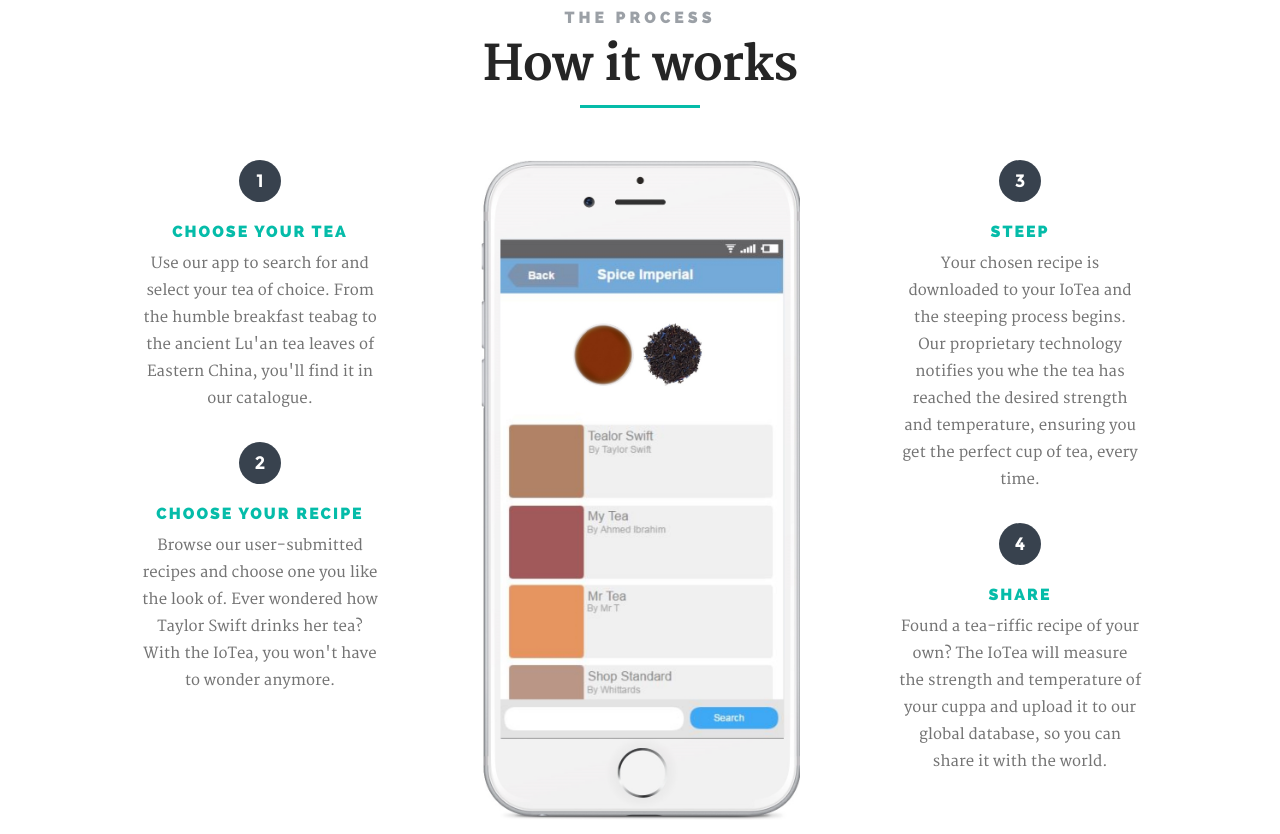
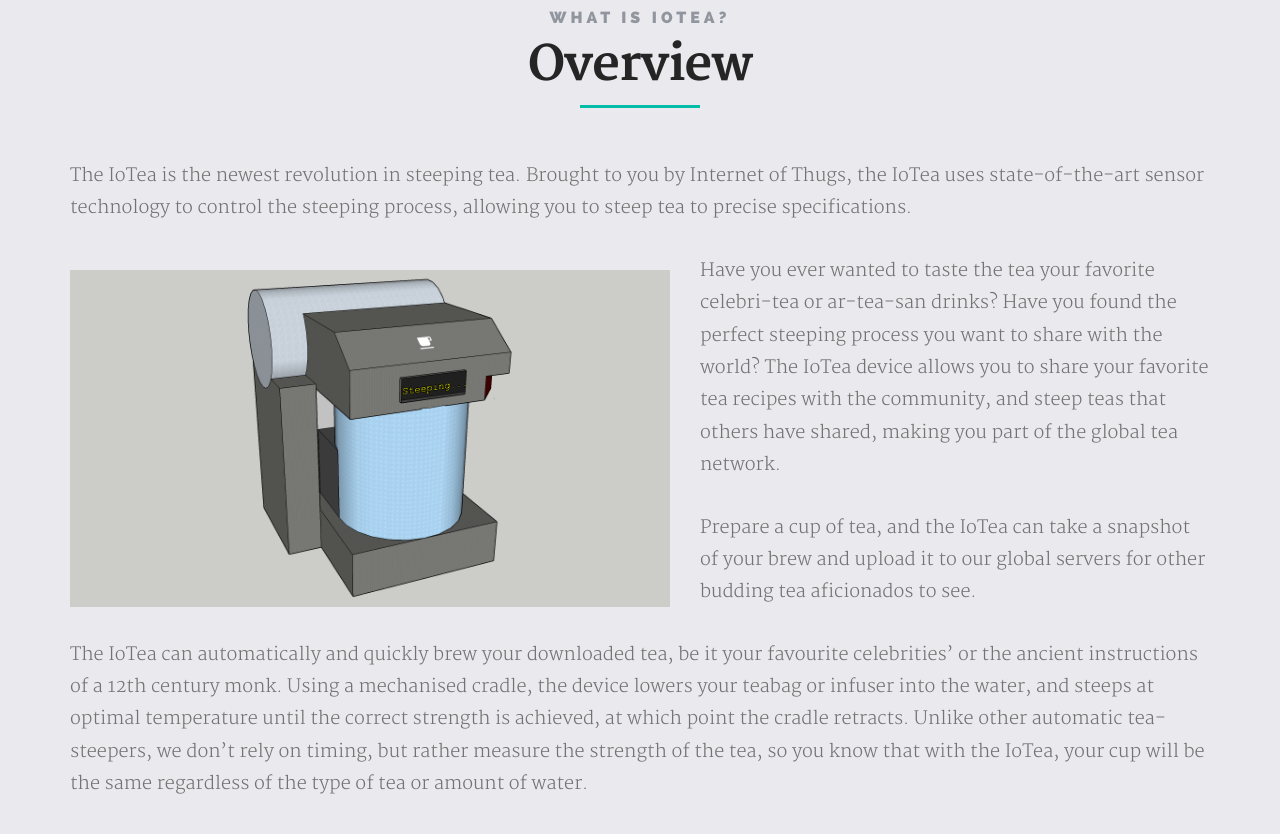
Before and after one commit to mattinmir/iotea, a plain HTML site: page website/index.html in a window 1280 px wide. Shown: the part 917-1751 px from the top of the page. Drawn offline with Linux system fonts and the light colour scheme; files whose address does not match are found by name.

Commit message:
added overview section

```diff
--- a/website/index.html
+++ b/website/index.html
@@ -21,6 +21,15 @@
    <link rel="stylesheet" href="css/main.css">
    <link rel="stylesheet" href="css/vendor.css">
 
+    <style type="text/css" media="screen">
+
+   	#whatisit {
+   		background: #EAE9EE;
+   		padding-top: 12rem;
+   		padding-bottom: 12rem;
+   	}
+
+   </style>
    <!-- script
    ================================================== -->
 	<script src="js/modernizr.js"></script>
@@ -46,6 +55,7 @@
 	   	<nav id="main-nav-wrap">
 				<ul class="main-navigation">
 					<li class="current"><a class="smoothscroll"  href="#intro" title="">Home</a></li>
+					<li><a class="smoothscroll"  href="#whatisit" title="">Overview</a></li>
 					<li><a class="smoothscroll"  href="#process" title="">Process</a></li>
 					<li><a class="smoothscroll"  href="#features" title="">Features</a></li>
                     <li><a class="smoothscroll" href="#testimonials" title="">Testimonials</a></li>
@@ -100,6 +110,46 @@
 	   </div> <!-- /video-popup -->
 
    </section> <!-- /intro -->
+
+   <!--What is IoTea? Section
+   =============================== -->
+   <section id="whatisit">
+
+   	<div class="row section-intro">
+   		<div class="col-twelve with-bottom-line">
+
+            <h5>What is IoTea?</h5>
+   			<h1>Overview</h1>
+
+   		</div>
+   	</div>
+
+
+	<div class="row">
+		<p class="lead">The IoTea is the newest revolution in steeping tea. Brought to you by Internet of Thugs,
+			the IoTea uses state-of-the-art sensor technology to control the steeping process,
+			allowing you to steep tea to precise specifications.</p>
+
+		<p class="lead"><a href="#"><img width="600px" height="139" class="pull-left" alt="sample-image" src="images/iotea_render.png"></a>
+		Have you ever wanted to taste the tea your favorite celebri-tea or ar-tea-san drinks? Have you found the perfect steeping process
+			you want to share with the world? The IoTea device allows you to share your favorite tea recipes with the community, and steep teas that others have shared,
+			making you part of the global tea network.</p>
+
+
+		<p class="lead">Prepare a cup of tea, and the IoTea can take a snapshot of your brew and upload it to our global servers for other budding tea aficionados to see.</p>
+
+		<p class="lead">The IoTea can automatically and quickly brew your downloaded tea, be it your favourite celebrities’ or the ancient instructions of a 12th century monk. Using a mechanised cradle,
+			the device lowers your teabag or infuser into the water, and steeps at optimal temperature until the correct strength is achieved,
+			at which point the cradle retracts. Unlike other automatic tea-steepers, we don’t rely on timing, but rather measure the strength of the tea,
+			so you know that with the IoTea, your cup will be the same regardless of the type of tea or amount of water.</p>
+	</div>
+
+    <div class="col-six tab-full">
+
+	</div>
+
+   </section>
+
 
 
    <!-- Process Section
@@ -551,6 +601,7 @@
       		<div class="col-twelve">
 	      		<div class="copyright">
 		         	<span>© Copyright Internet of Thugs 2017.</span>
+					 <span>Website template by <a href="http://www.styleshout.com/">styleshout</a></span>
 
 		         </div>
 
```
Also changed, not shown: website/readme.txt (deleted).
